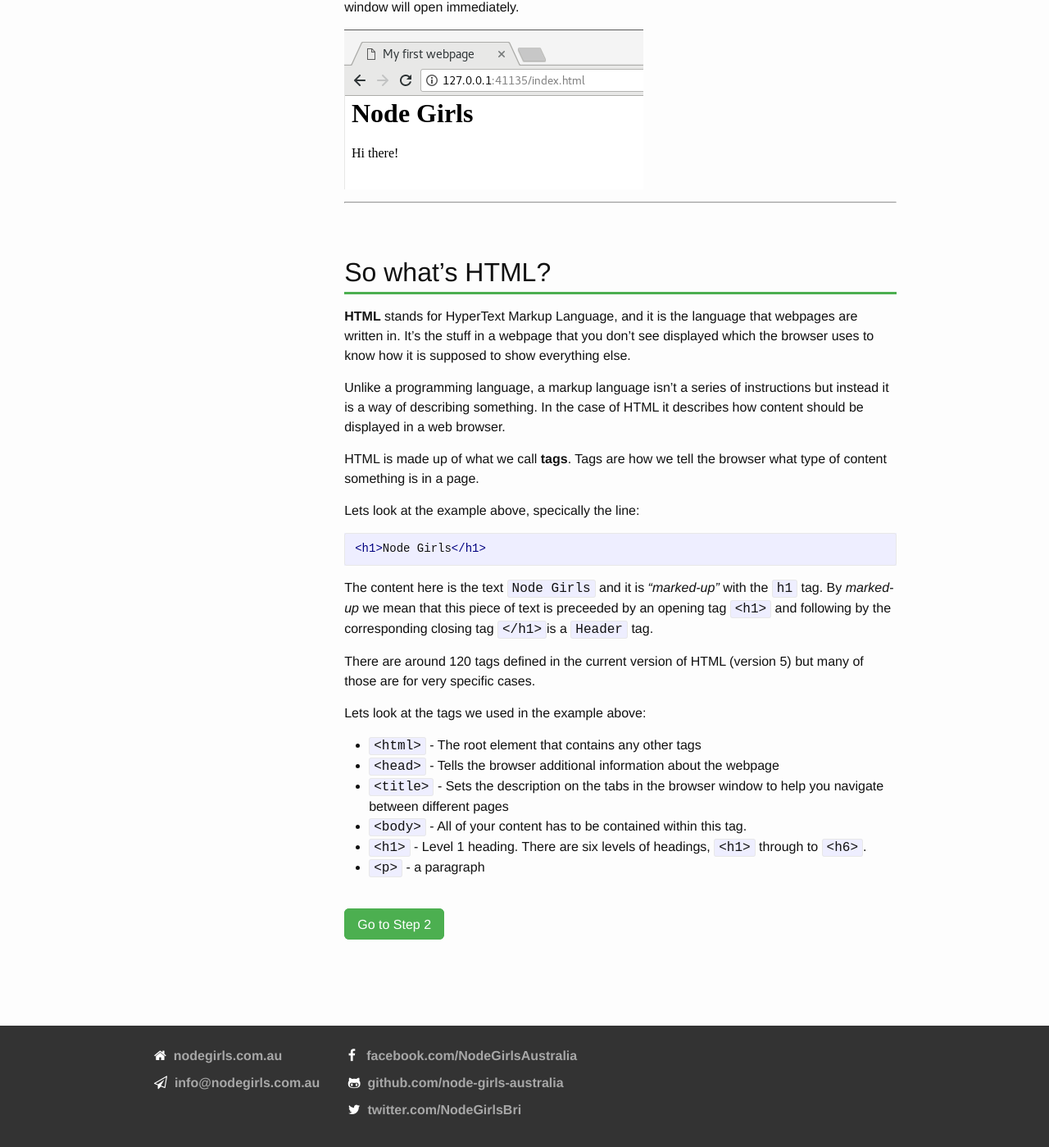
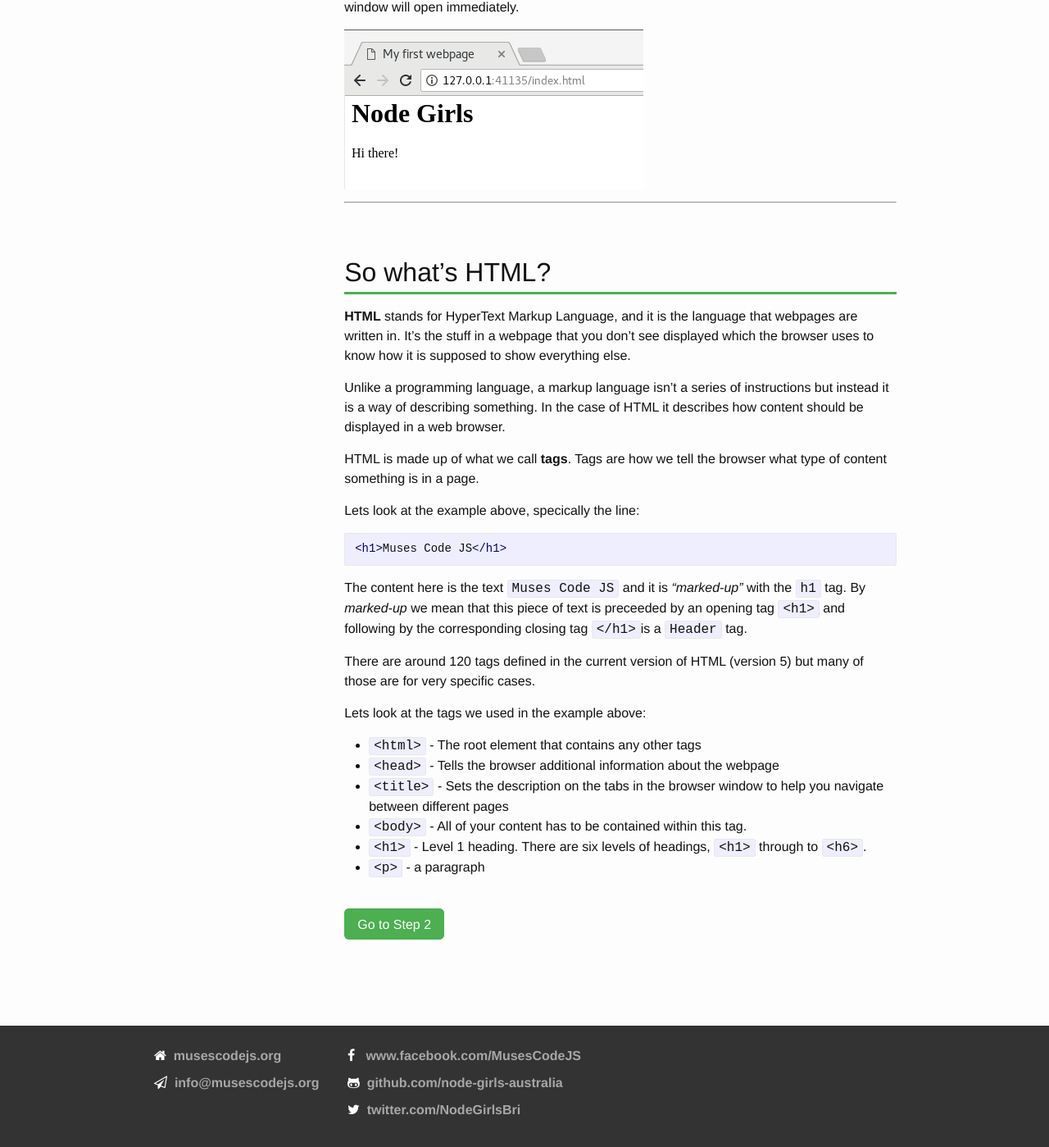
Before and after one commit to muses-code-js/js-intro-workshop, a Jekyll site: the page built from _steps/part0/step1-make-a-webpage.markdown, in a window 1280 px wide and 1400 px high, scrolled down 1251 px. Shown: the whole window at 82% size. Built offline with Jekyll 4.4.1, drawn with Linux system fonts in a browser that asks for light colours; nearby versions of some CDN libraries; some of the changed text lies outside the part shown.

Commit message:
Changing text from NodeGirls to MusesCodeJS

````diff
--- a/_config.yml
+++ b/_config.yml
@@ -13,7 +13,7 @@
 # you will see them accessed via {{ site.title }}, {{ site.email }}, and so on.
 # You can create any custom variable you would like, and they will be accessible
 # in the templates via {{ site.myvariable }}.
-title: "Node Girls"
+title: "Muses Code JS"
 workshopname: "Intro to Javascript"
 email: your-email@domain.com
 description: > # this means to ignore newlines until "baseurl:"
@@ -23,7 +23,7 @@
 
 # Build settings
 markdown: kramdown
-# theme: node-girls
+# theme: muses-code-js
 
 collections:
   steps:
--- a/_includes/footer.html
+++ b/_includes/footer.html
@@ -4,11 +4,11 @@
 
     <div class="social-media centered">
       <ul>
-        <li><i class="fa fa-home" aria-hidden="true"></i>&nbsp;&nbsp;<a href="http://nodegirls.com.au/" target="_blank">nodegirls.com.au</a></li>
-        <li><i class="fa fa-paper-plane-o" aria-hidden="true"></i>&nbsp;&nbsp;<a href="mailto:info@nodegirls.com.au">info@nodegirls.com.au</a></li>
+        <li><i class="fa fa-home" aria-hidden="true"></i>&nbsp;&nbsp;<a href="http://nodegirls.com.au/" target="_blank">musescodejs.org</a></li>
+        <li><i class="fa fa-paper-plane-o" aria-hidden="true"></i>&nbsp;&nbsp;<a href="mailto:info@nodegirls.com.au">info@musescodejs.org</a></li>
       </ul>
       <ul class="main-social-media">
-        <li><i class="fa fa-facebook" aria-hidden="true"></i>&nbsp;&nbsp;&nbsp;<a href="https://www.facebook.com/NodeGirlsAustralia/" target="_blank">facebook.com/NodeGirlsAustralia</a></li>
+        <li><i class="fa fa-facebook" aria-hidden="true"></i>&nbsp;&nbsp;&nbsp;<a href="https://www.facebook.com/MusesCodeJS/" target="_blank">www.facebook.com/MusesCodeJS</a></li>
         <li><i class="fa fa-github-alt" aria-hidden="true"></i>&nbsp;&nbsp;<a href="https://github.com/node-girls-australia" target="_blank">github.com/node-girls-australia</a></li>
         <li><i class="fa fa-twitter" aria-hidden="true"></i>&nbsp;&nbsp;<a href="https://twitter.com/NodeGirlsBri" target="_blank">twitter.com/NodeGirlsBri</a></li>
       </ul>
--- a/_steps/part0/step1-make-a-webpage.markdown
+++ b/_steps/part0/step1-make-a-webpage.markdown
@@ -48,7 +48,7 @@
         <title>My first webpage</title>
       </head>
       <body>
-        <h1>Node Girls</h1>
+        <h1>Muses Code JS</h1>
         <p>Hi there!</p>
       </body>
     </html>
@@ -71,10 +71,10 @@
 Lets look at the example above, specically the line:
 
 ```html
-<h1>Node Girls</h1>
+<h1>Muses Code JS</h1>
 ```
 
-The content here is the text `Node Girls` and it is *"marked-up"* with the `h1` tag.  By *marked-up* we mean that this piece of text is preceeded by an opening tag `<h1>` and following by the corresponding closing tag `</h1>`is a `Header` tag.
+The content here is the text `Muses Code JS` and it is *"marked-up"* with the `h1` tag.  By *marked-up* we mean that this piece of text is preceeded by an opening tag `<h1>` and following by the corresponding closing tag `</h1>`is a `Header` tag.
 
 There are around 120 tags defined in the current version of HTML (version 5) but many of those are for very specific cases.
 
--- a/_steps/part2/step12-css.markdown
+++ b/_steps/part2/step12-css.markdown
@@ -55,7 +55,7 @@
         <title class="website-title">My first webpage</title>
       </head>
       <body>
-        <h1 id="node-girls-title">Node Girls</h1>
+        <h1 id="muses-codejs-title">Muses Code JS</h1>
         <p>Hi there!</p>
       </body>
 </html>
@@ -86,7 +86,7 @@
 or IDs, like this:
 
 ```css
-#node-girls-title {
+#muses-codejs-title {
 	text-align: center;
 }
 ```
--- a/_steps/part2/step13-accessing-elements.markdown
+++ b/_steps/part2/step13-accessing-elements.markdown
@@ -48,7 +48,7 @@
 ```javascript
 var siteTitle = document.querySelector('.site-title');
 console.log(siteTitle.textContent);
-// We will get text : Node Girls Intro to Javascript'
+// We will get text : Muses Code JS - Intro to Javascript'
 ```
 
 ### Editing Page Content
````
Also changed, not shown: 1 other file.
